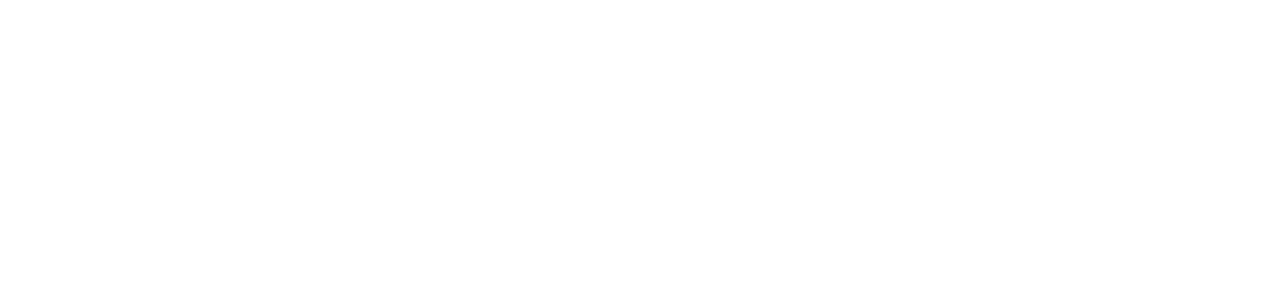
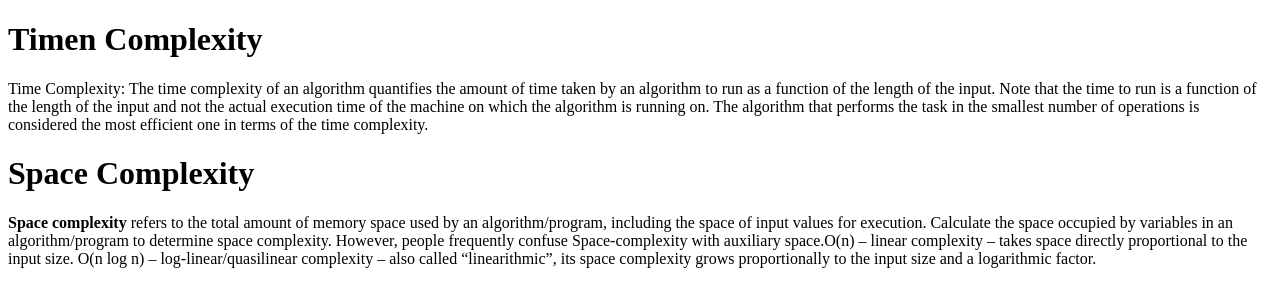
Before and after one commit to acciojob/time-and-space-complexity-Vipul077, a website: page main.html in a window 1280 px wide. Drawn offline with Linux system fonts and the light colour scheme.

Commit message:
created a submission

```diff
--- a/main.html
+++ b/main.html
@@ -8,6 +8,12 @@
 
 <body>
 	<!-- the entire body must be written by student -->
+	<h1>Timen Complexity</h1>
+	<p>Time Complexity: The time complexity of an algorithm quantifies the amount of time taken by an algorithm to run as a function of the length of the input. Note that the time to run is a function of the length of the input and not the actual execution time of the machine on which the algorithm is running on. The algorithm that performs the task in the smallest number of operations is considered the most efficient one in terms of the time complexity.</p>
+	<h1>Space Complexity</h1>
+	<p>
+		<b>Space complexity</b> refers to the total amount of memory space used by an algorithm/program, including the space of input values for execution. Calculate the space occupied by variables in an algorithm/program to determine space complexity. However, people frequently confuse Space-complexity with auxiliary space.O(n) – linear complexity – takes space directly proportional to the input size. O(n log n) – log-linear/quasilinear complexity – also called “linearithmic”, its space complexity grows proportionally to the input size and a logarithmic factor.
+	</p>
     <script type="text/javascript" src="./script.js">
 </script>
 
```
